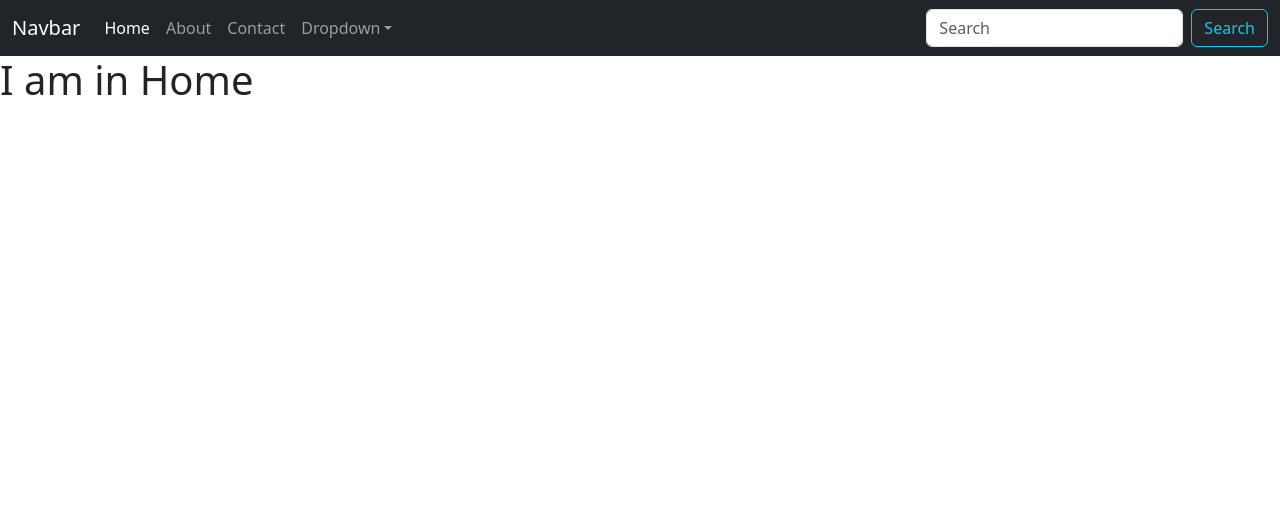
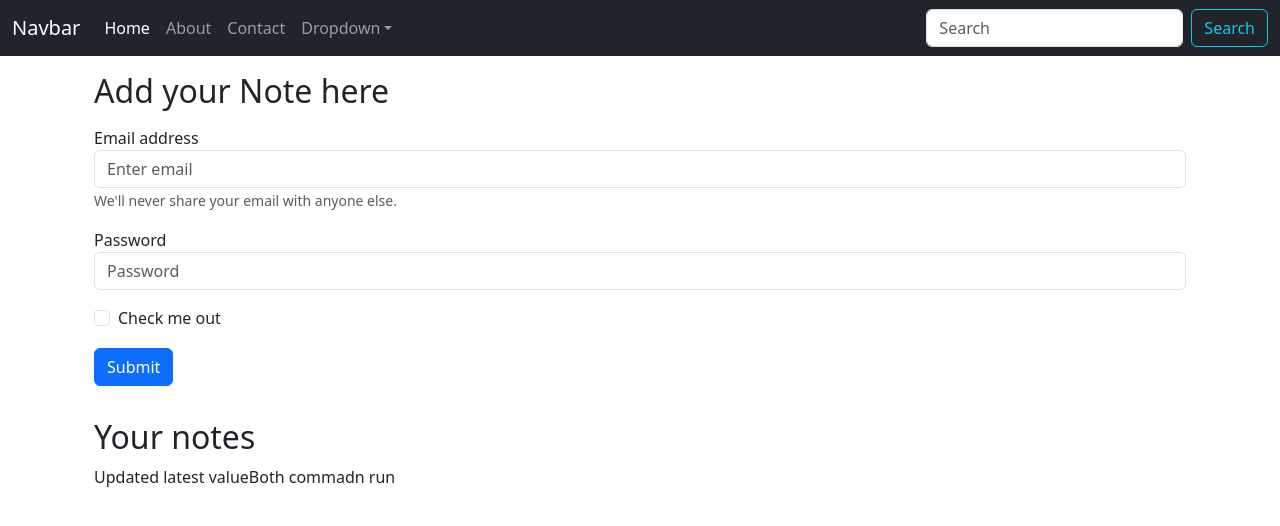
Before and after one commit to RUSHIKESHUBALE/inotebook, a React (Create React App) app: page / in a window 1280 px wide. Shown: the top 526 px of the page. Built offline with nearby package versions, Linux system fonts and the light colour scheme.

Commit message:
Dummy notes value are passed through context

```diff
--- a/src/App.js
+++ b/src/App.js
@@ -2,7 +2,7 @@
 import About from './Components/About';
 import Home from './Components/Home';
 import Navbar from './Components/Navbar';
-import NoteStates from './context/notes/NotesStates'
+import NoteStates from './context/notes/NotesStates';
 
 import {
   BrowserRouter as Router,
@@ -16,10 +16,12 @@
       <NoteStates>
         <Router>
           <Navbar />
+          <div className="container">
             <Routes>
-          <Route exaxt path = '/' element={<Home/>}/>
-          <Route exaxt path = '/about' element={<About/>}/>
+              <Route exaxt path='/' element={<Home />} />
+              <Route exaxt path='/about' element={<About />} />
             </Routes>
+          </div>
         </Router>
       </NoteStates>
     </>
--- a/src/Components/Home.js
+++ b/src/Components/Home.js
@@ -1,9 +1,40 @@
-import React from 'react'
+import React, {useContext} from 'react'
+import noteContext from '../context/notes/notescontext'
 
 function Home() {
+
+  // Store the context in some variable
+  const context = useContext(noteContext);
+
+  // Assign the values here locally
+  const {notes, setNotes} = context;
+
   return (
-    <div>
-      <h1>I am in Home</h1>
+    <div className="container my-3">
+      <h2>Add your Note here</h2>
+      <div className = "my-3">
+      <form>
+        <div className="form-group">
+          <label htmlFor="exampleInputEmail1">Email address</label>
+          <input type="email" className="form-control" id="exampleInputEmail1" aria-describedby="emailHelp" placeholder="Enter email"/>
+            <small id="emailHelp" className="form-text text-muted">We'll never share your email with anyone else.</small>
+        </div>
+        <div className="form-group my-3">
+          <label htmlFor="exampleInputPassword1">Password</label>
+          <input type="password" className="form-control" id="exampleInputPassword1" placeholder="Password"/>
+        </div>
+        <div className="form-check">
+          <input type="checkbox" className="form-check-input" id="exampleCheck1"/>
+            <label className="form-check-label" htmlFor="exampleCheck1">Check me out</label>
+        </div>
+        <button type="submit" className="btn btn-primary my-3">Submit</button>
+      </form>
+      </div>
+
+      <h2>Your notes</h2>
+      {notes.map((note)=>{
+        return note.title
+      })}
     </div>
   )
 }
--- a/src/Components/Navbar.js
+++ b/src/Components/Navbar.js
@@ -1,9 +1,12 @@
-import React from 'react'
+import React, {useEffect} from 'react'
 import {
+    useLocation,
     Link
   } from "react-router-dom";
 
 function Navbar() {
+
+    let location = useLocation();
     return (
         <nav className="navbar navbar-expand-lg navbar-dark bg-dark">
             <div className="container-fluid">
@@ -14,13 +17,13 @@
                 <div className="collapse navbar-collapse" id="navbarSupportedContent">
                     <ul className="navbar-nav me-auto mb-2 mb-lg-0">
                         <li className="nav-item">
-                            <Link className="nav-link active" aria-current="page" to="/">Home</Link>
+                            <Link className={`nav-link ${location.pathname === "/" ? "active":""}`} aria-current="page" to="/">Home</Link>
                         </li>
                         <li className="nav-item">
-                            <Link className="nav-link" to="/about">About</Link>
+                            <Link className={`nav-link ${location.pathname === "/about" ? "active":""}`} to="/about">About</Link>
                         </li>
                         <li className="nav-item">
-                            <Link className="nav-link" to="/contact">Contact</Link>
+                            <Link className={`nav-link ${location.pathname === "/contact" ? "active":""}`} to="/contact">Contact</Link>
                         </li>
                         <li className="nav-item dropdown">
                             <Link className="nav-link dropdown-toggle" to="/" role="button" data-bs-toggle="dropdown" aria-expanded="false">
--- a/src/context/notes/NotesStates.js
+++ b/src/context/notes/NotesStates.js
@@ -1,12 +1,35 @@
 import noteContext from "./notescontext";
+import { useState } from "react";
 
 const NoteState = (props)=>{
-    const state = {
-        name : "Rushikesh",
-        age : 24
-    }
+
+    // Pass the hardcoded value for now
+    const notesInitial = [
+        {
+          "_id": "642eb06341450ad718e4343f",
+          "user": "642eb00c41450ad718e4343a",
+          "title": "Updated latest value",
+          "description": "Updated value of description",
+          "tag": "Update",
+          "timeStamp": "2023-04-06T11:43:31.730Z",
+          "__v": 0
+        },
+        {
+          "_id": "642f702a38a1c77833417d73",
+          "user": "642eb00c41450ad718e4343a",
+          "title": "Both commadn run",
+          "description": "Ifeddddddddddh",
+          "tag": "Lovestory",
+          "timeStamp": "2023-04-07T01:21:46.708Z",
+          "__v": 0
+        }
+      ]
+
+    // This will get sent
+    const [notes, setNotes] = useState(notesInitial)
+
     return (
-        <noteContext.Provider value={state}>
+        <noteContext.Provider value={{notes, setNotes}}>
             {props.children}
         </noteContext.Provider>
     )
```
Lines whose indentation alone changed are shown as unchanged.
